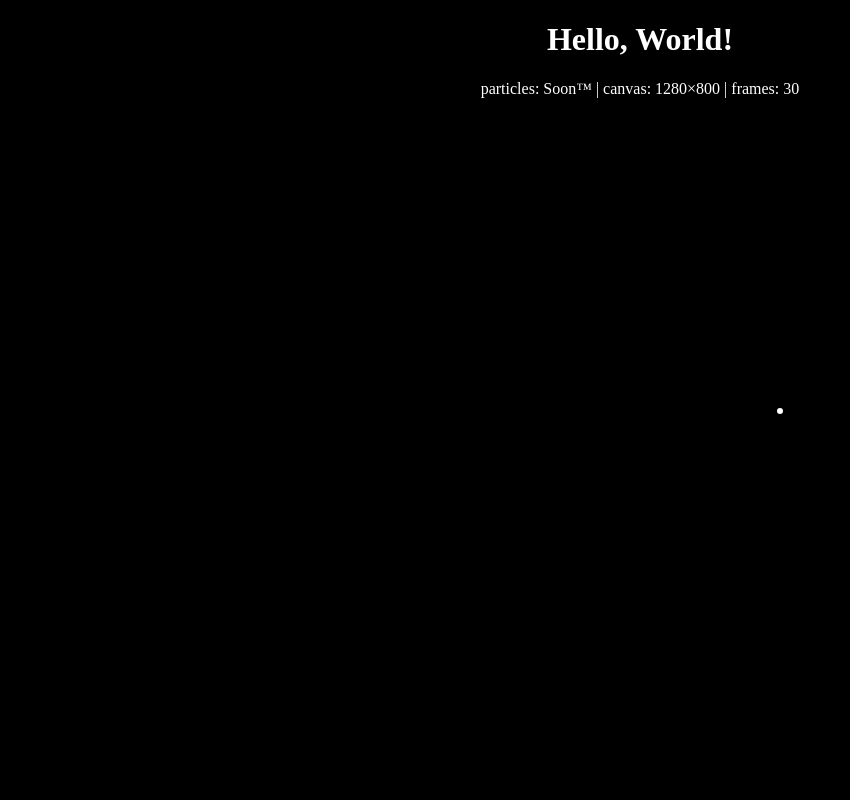
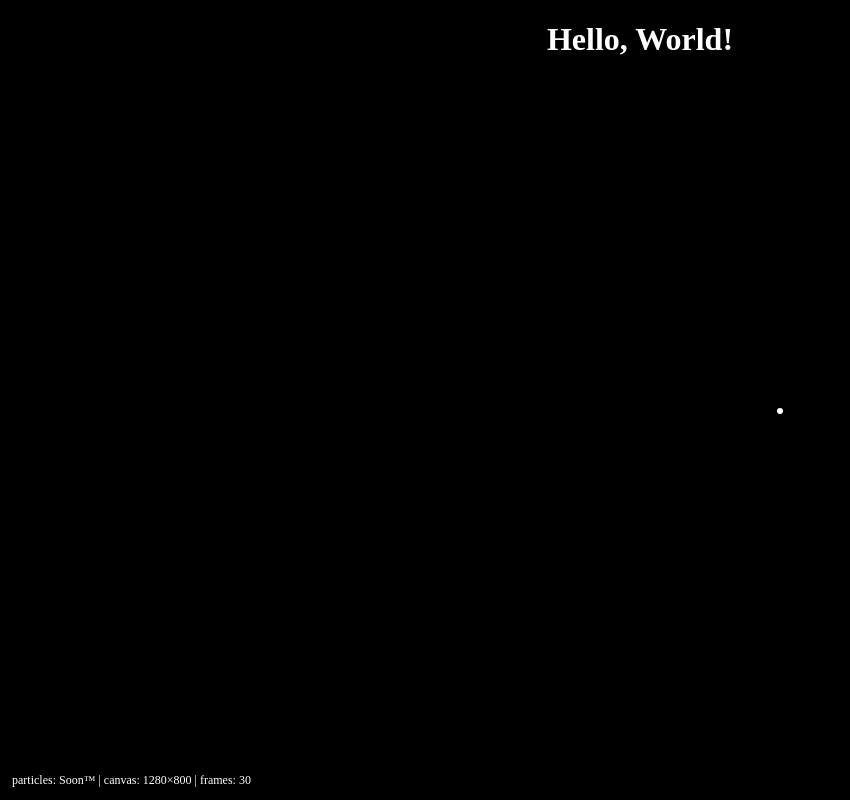
Before and after one commit to Exryl/website_main, a website: page app/public/index.html in a window 1280 px wide. Shown: the whole page, without its empty margins (0-850 px from the left). Drawn offline with Linux system fonts and the light colour scheme.

Commit message:
Add HUD styling for fixed position and font size

```diff
--- a/app/public/style.css
+++ b/app/public/style.css
@@ -11,3 +11,11 @@ canvas {
   display: block;
   z-index: 0;
 }
+
+#hud {
+  position: fixed;
+  left: 12px;
+  bottom: 12px;
+  z-index: 2;
+  font-size: 12px;
+}
```
